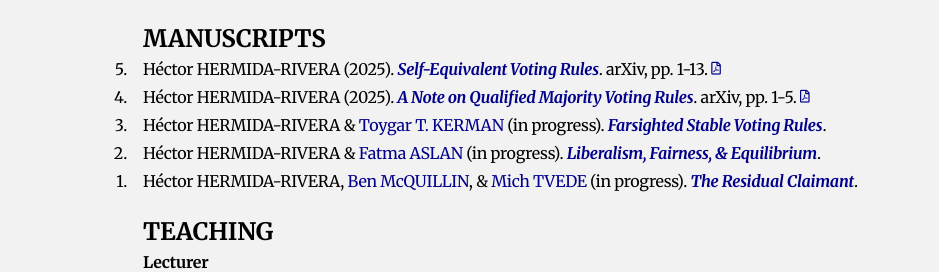
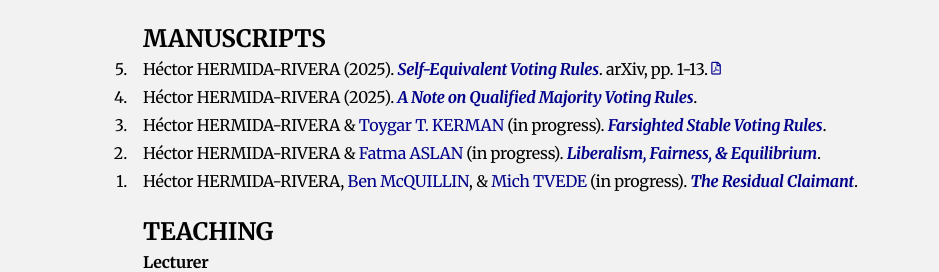
Before and after one commit to HectorHermidaRivera/hectorhermidarivera.github.io, a Jekyll site: the page built from index.md, in a window 1280 px wide and 900 px high, scrolled down 1207 px. Shown: the part 173-445 px from the top of the window, without its empty margins (173-1112 px from the left). Built offline with Jekyll 4.4.1, drawn with Linux system fonts in a browser that asks for light colours; a style sheet for code colours, icons or effects is not loaded.

Commit message:
Update index.md

```diff
--- a/index.md
+++ b/index.md
@@ -177,9 +177,6 @@ title: Home
   <div class="value">
     Héctor HERMIDA-RIVERA (2025).
     <span class="collapsible-link"><i><b>A Note on Qualified Majority Voting Rules</b></i></span>.
-    arXiv, pp. 1-5.
-    <a href="https://drive.google.com/file/d/1APJXUjZp2MAki84SF_XIIxDa6u23tPqE/view?usp=share_link" target="_blank">
-      <i class="far fa-file-pdf"></i></a>
       <div class="second-row collapsible-content">
       <i>ABSTRACT 4</i>
     </div>
```
